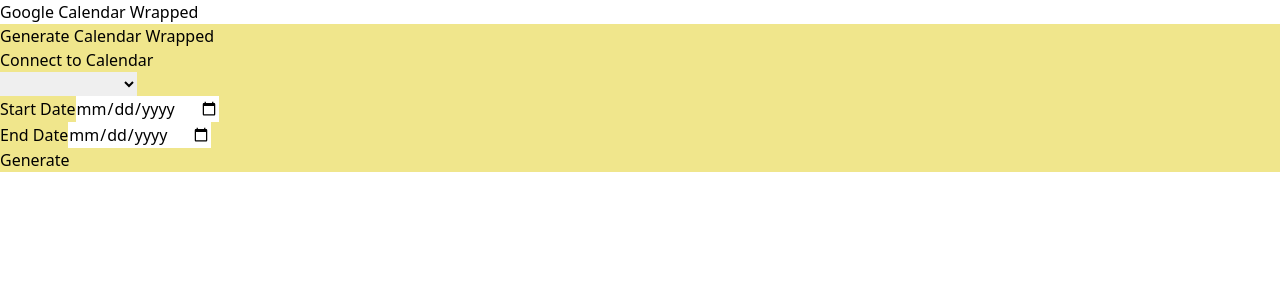
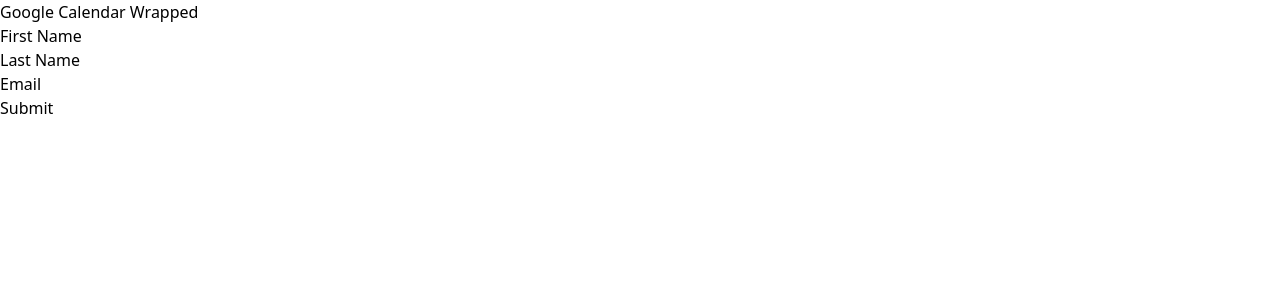
Before and after one commit to gerry004/gcal-wrapped, a Next.js app: page / in a window 1280 px wide. Shown: the top 300 px of the page. Built offline with nearby package versions, Linux system fonts and the light colour scheme.

Commit message:
navigation

```diff
--- a/src/app/page.tsx
+++ b/src/app/page.tsx
@@ -6,11 +6,6 @@ import InputForm from '@/components/InputForm';
 
 export default function Home() {
   const router = useRouter();
-
-  const handleSubmit = (event: React.FormEvent<HTMLFormElement>) => {
-    event.preventDefault();
-    router.push('/wrapped');
-  };
 
   return (
     <div className="min-h-screen p-8 bg-white flex items-center justify-center">
--- a/src/components/InputForm.tsx
+++ b/src/components/InputForm.tsx
@@ -1,37 +1,71 @@
+import { useRouter } from 'next/navigation';
+import React, { useState } from "react";
 import ConnectCalendar from "./ConnectCalendar";
 import DatePicker from "./DatePicker";
 import Dropdown from "./Dropdown";
 
 const InputForm: React.FC = () => {
+  const router = useRouter();
+  const [firstName, setFirstName] = useState('');
+  const [lastName, setLastName] = useState('');
+  const [email, setEmail] = useState('');
+  const [error, setError] = useState('');
+
+  const validateEmail = (email: string) => {
+    return /\S+@\S+\.\S+/.test(email);
+  };
+
+  const handleSubmit = (e: React.FormEvent) => {
+    e.preventDefault();
+    if (!validateEmail(email)) {
+      setError("Oops! This doesn't look like a valid email address. Try adding '@' before the domain name.");
+    } else {
+      setError('');
+      router.push('/wrapped');
+    }
+  };
+
   return (
-    <div className="flex flex-col gap-2 border border-black custom-bg p-6 rounded-lg">
-      <h2 className="text-white my-4">Generate Calendar Wrapped</h2>
-      <ConnectCalendar />
-      <Dropdown
-        value={undefined}
-        onSelect={() => {}}
-        options={[]}
-        placeholder="Select Calendar"
-        disabled={false}
-      />
-      <div className="flex flex-row gap-2">
-        <DatePicker
-          className="flex-grow"
-          id="start-date"
-          label="Start Date"
-        />
-        <DatePicker
-          className="flex-grow"
-          id="end-date"
-          label="End Date"
-        />
-      </div>
-      <button
-        className="bg-white text-primary font-semibold p-2 rounded-lg"
-        onClick={() => {}}
-      >
-        Generate
-      </button>
+    <div className="bg-gray-100 p-6 rounded-lg shadow-md">
+      <form onSubmit={handleSubmit} className="flex flex-col gap-4">
+        <div>
+          <label className="block text-sm font-medium text-gray-700">First Name</label>
+          <input
+            type="text"
+            value={firstName}
+            onChange={(e) => setFirstName(e.target.value)}
+            className="mt-1 block w-full border border-gray-300 rounded-md p-2 focus:outline-none focus:ring-2 focus:ring-blue-500"
+            required
+          />
+        </div>
+        <div>
+          <label className="block text-sm font-medium text-gray-700">Last Name</label>
+          <input
+            type="text"
+            value={lastName}
+            onChange={(e) => setLastName(e.target.value)}
+            className="mt-1 block w-full border border-gray-300 rounded-md p-2 focus:outline-none focus:ring-2 focus:ring-blue-500"
+            required
+          />
+        </div>
+        <div>
+          <label className="block text-sm font-medium text-gray-700">Email</label>
+          <input
+            type="email"
+            value={email}
+            onChange={(e) => setEmail(e.target.value)}
+            className={`mt-1 block w-full border ${error ? 'border-red-500' : 'border-gray-300'} rounded-md p-2 focus:outline-none focus:ring-2 ${error ? 'focus:ring-red-500' : 'focus:ring-blue-500'}`}
+            required
+          />
+          {error && <p className="text-red-500 text-sm mt-1">{error}</p>}
+        </div>
+        <button
+          type="submit"
+          className="bg-blue-500 text-white font-semibold p-3 rounded-lg transition duration-300 ease-in-out transform hover:scale-105"
+        >
+          Submit
+        </button>
+      </form>
     </div>
   );
 };
```
Also changed, not shown: gcal-ui/src/components/InputForm.js (deleted, +0 -69 lines).
